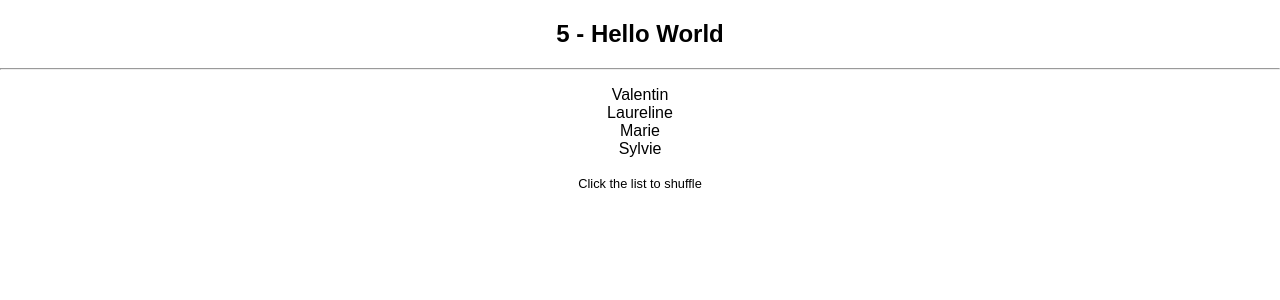
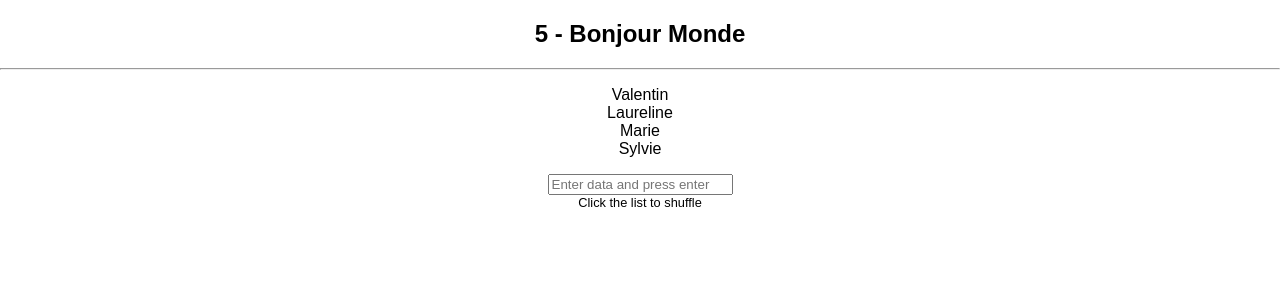
Before and after one commit to c4software/react-minimal-example, a React (Create React App) app: page / in a window 1280 px wide. Shown: the top 300 px of the page. Built offline with nearby package versions, Linux system fonts and the light colour scheme.

Commit message:
Add test input

```diff
--- a/src/App.js
+++ b/src/App.js
@@ -61,15 +61,29 @@ class MyList extends Component {
   }
 }
 
-const values = ["Valentin", "Laureline", "Marie", "Sylvie"];
+class MyInput extends Component{
+  handleChange(e){
+    if (e.key === 'Enter') {
+      console.log(e.target.value);
+    }
+  }
+  render(){
+    return (
+      <input defaultValue="" placeholder="Enter data and press enter" onKeyPress={this.handleChange} type="text" />
+    )
+  }
+}
+
+var values = ["Valentin", "Laureline", "Marie", "Sylvie"];
 class App extends Component {
   render() {
     return (
       <div className="text-center">
-        <Titre value="Hello World" />
+        <Titre value="Bonjour Monde" />
         <hr />
         <MyList values={values} />
-        <span className="note">Click the list to shuffle</span>
+        <MyInput />
+        <div className="note">Click the list to shuffle</div>
       </div>
     );
   }
--- a/src/index.css
+++ b/src/index.css
@@ -2,12 +2,4 @@ body {
   margin: 0;
   padding: 0;
   font-family: sans-serif;
-
-  -webkit-touch-callout: none; /* iOS Safari */
-  -webkit-user-select: none; /* Safari */
-   -khtml-user-select: none; /* Konqueror HTML */
-     -moz-user-select: none; /* Firefox */
-      -ms-user-select: none; /* Internet Explorer/Edge */
-          user-select: none; /* Non-prefixed version, currently
-                                supported by Chrome and Opera */
 }
```
